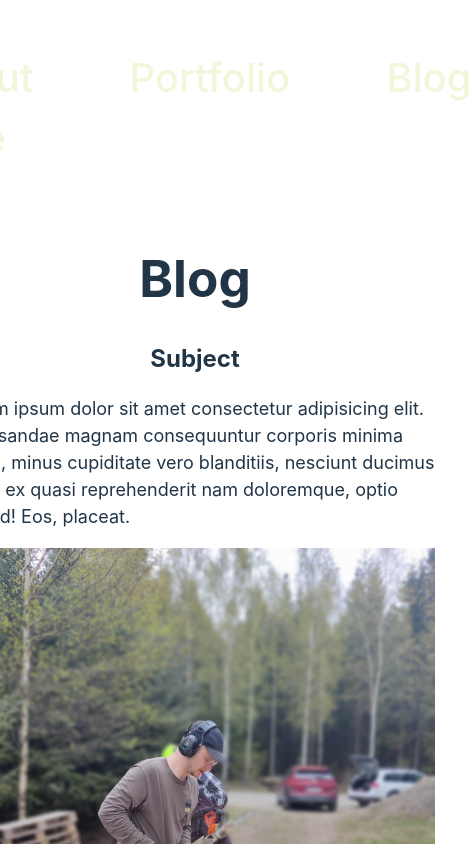
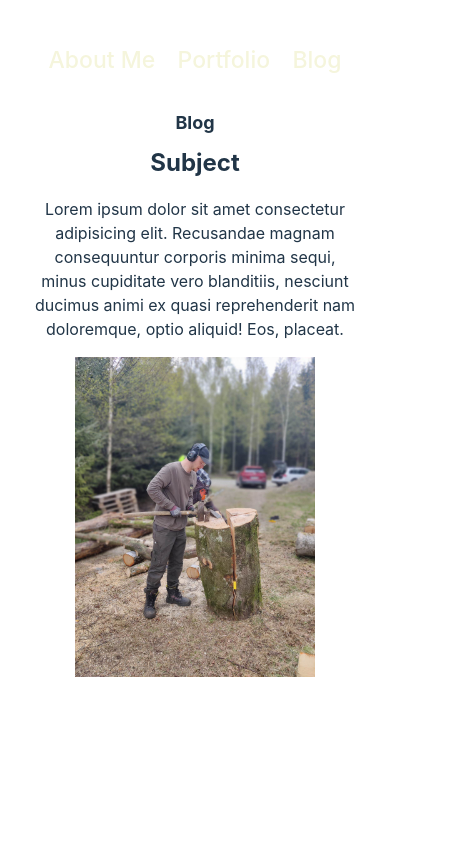
Before and after one commit to troskan/MyPortfolio, a React (Vite) app: page /blog in a window 390 px wide. Shown: the top 844 px of the page, 472 px wide, since content can reach past the window. Built offline with nearby package versions, Linux system fonts and the light colour scheme.

Commit message:
responsive design

```diff
--- a/src/css/AboutMe/aboutme.css
+++ b/src/css/AboutMe/aboutme.css
@@ -11,15 +11,26 @@
   height: 15rem;
   margin: 1rem;
 }
-p {
+.intro-container p {
   text-align: center;
   font-size: 18px;
 }
-/* button,
-h1,
-h2,
-h3,
-h4,
-p {
-  border: 1px solid rgba(255, 255, 255, 0.53);
-} */
+@media only screen and (max-width: 400px) {
+  .intro-container {
+    /* border: 1px solid rgba(255, 55, 55, 0.53); */
+    display: flex;
+    justify-content: center;
+    flex-wrap: wrap;
+  }
+
+  .profile-pic {
+    height: 10rem;
+    margin: 1rem;
+  }
+  .intro-container h2 {
+    font-size: 18px;
+  }
+  .intro-container p {
+    font-size: 15px;
+  }
+}
--- a/src/css/AboutMe/contactdetails.css
+++ b/src/css/AboutMe/contactdetails.css
@@ -3,3 +3,10 @@
   margin: 1rem;
   margin-top: 5rem;
 }
+@media only screen and (max-width: 400px) {
+  .contact-container img {
+    max-height: 3.5rem;
+    margin: 0.4rem;
+    margin-top: 1rem;
+  }
+}
--- a/src/css/Blog/blog.css
+++ b/src/css/Blog/blog.css
@@ -1,4 +1,4 @@
-img {
+.blog-item img {
   max-height: 40rem;
 }
 
@@ -13,3 +13,41 @@ img {
   max-width: 40rem;
   text-align: left;
 }
+
+@media only screen and (max-width: 900px) {
+  .blog-container {
+    display: flex;
+    justify-content: center;
+  }
+  .blog-item img {
+    max-height: 30rem;
+  }
+
+  .blog-item {
+    max-width: 50rem;
+  }
+  .blog-container p {
+    max-width: 30rem;
+    text-align: left;
+  }
+  main div h1 {
+    font-size: 35px;
+  }
+}
+@media only screen and (max-width: 400px) {
+  .blog-item img {
+    max-height: 20rem;
+  }
+
+  .blog-container {
+    display: flex;
+    justify-content: center;
+  }
+  .blog-item {
+    max-width: 60rem;
+  }
+  .blog-container p {
+    max-width: none;
+    text-align: center;
+  }
+}
--- a/src/css/Navbar/nav.css
+++ b/src/css/Navbar/nav.css
@@ -25,3 +25,35 @@ h2 {
   margin-top: 0;
   padding: 0;
 }
+@media only screen and (max-width: 900px) {
+  nav a {
+    margin: 1rem;
+    font-size: 40px;
+  }
+}
+@media only screen and (max-width: 650px) {
+  nav a {
+    margin: 0.7rem;
+    font-size: 25px;
+  }
+}
+
+@media only screen and (max-width: 400px) {
+  nav a {
+    margin: 0.7rem;
+    font-size: 23px;
+  }
+
+  nav {
+    margin-top: 1rem;
+    margin-bottom: 1.5rem;
+    display: flex;
+    justify-content: center;
+  }
+}
+@media only screen and (max-width: 380px) {
+  nav a {
+    margin: 0.5rem;
+    font-size: 18px;
+  }
+}
--- a/src/css/Portfolio/portfolio-items.css
+++ b/src/css/Portfolio/portfolio-items.css
@@ -8,6 +8,9 @@ button {
 .list-btn {
   display: block;
   width: 50rem;
+}
+main div ul {
+  padding: 0;
 }
 
 #slot-one {
@@ -26,3 +29,36 @@ button {
   height: 8rem;
   width: 8rem;
 }
+@media only screen and (max-width: 400px) {
+  main div h1 {
+    font-size: 18px;
+  }
+  .portfol-container {
+    display: flex;
+    justify-content: center;
+  }
+
+  main div button {
+    margin: 0.5rem;
+  }
+  .list-btn {
+    display: block;
+    width: 20rem;
+  }
+
+  #slot-one {
+    margin: 0px;
+    padding-top: 0;
+    background-color: rgb(30, 30, 30);
+
+    min-height: 10rem;
+    border-radius: 5px;
+  }
+  .close-btn {
+    color: firebrick;
+  }
+  .portfol-pic {
+    height: 8rem;
+    width: 8rem;
+  }
+}
```
